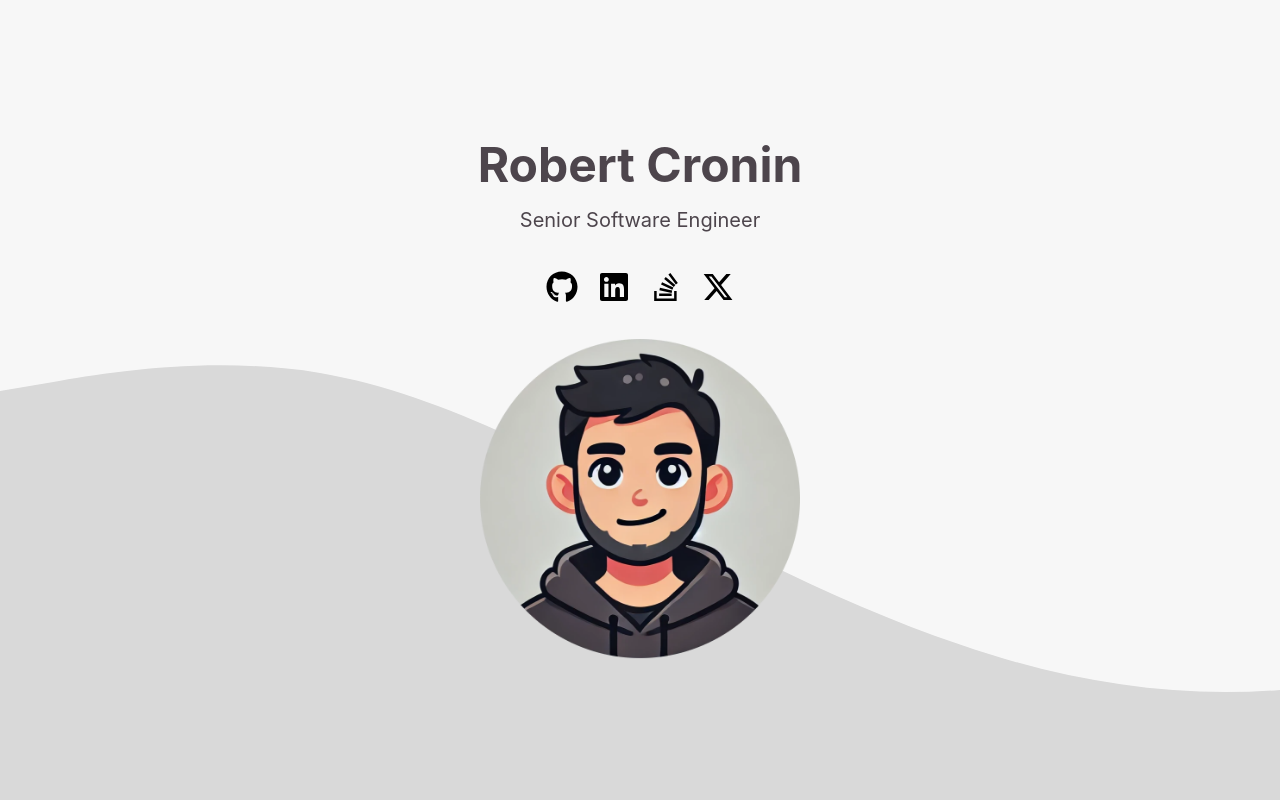
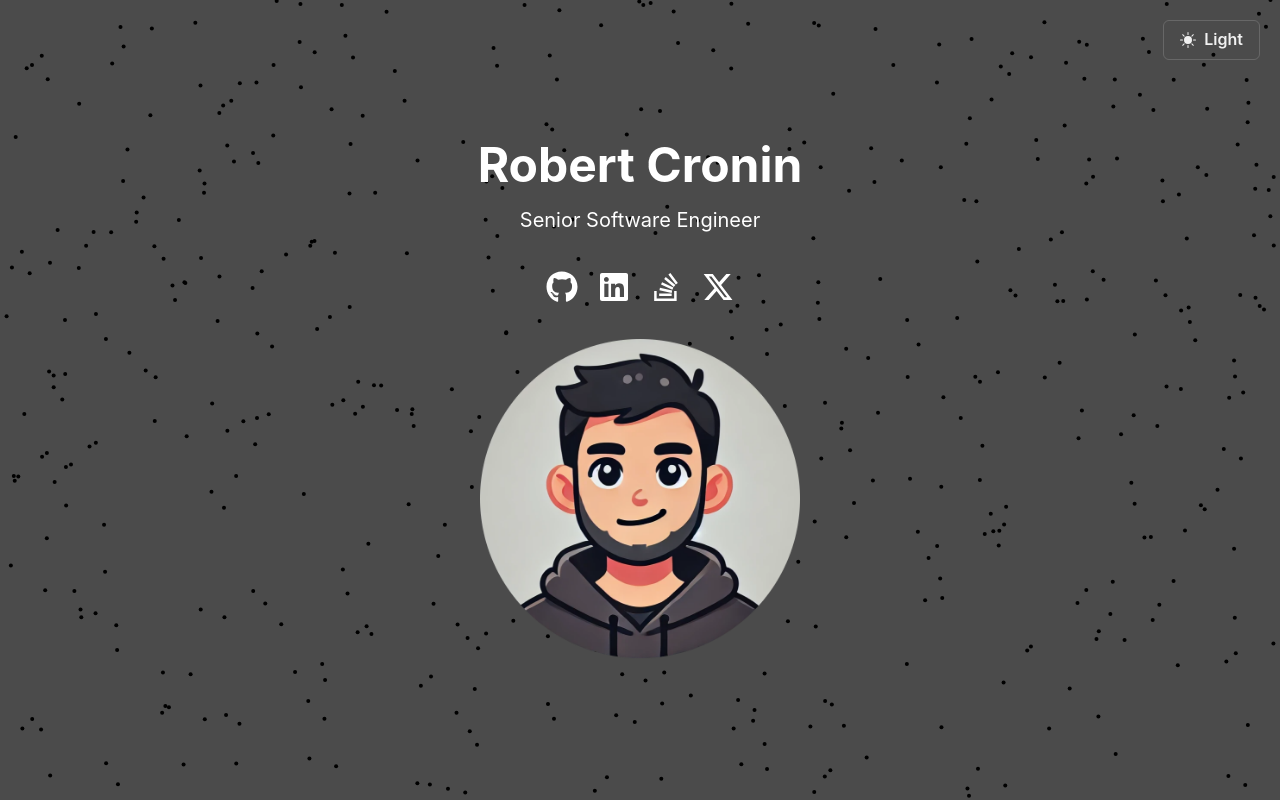
Before and after one commit to robert-cronin/robertcronin.com, a React (Vite) app: page / in a window 1280 px wide. Built offline with nearby package versions, Linux system fonts and the light colour scheme.

Commit message:
Update website and add darkmode toggle

```diff
--- a/src/App.tsx
+++ b/src/App.tsx
@@ -1,10 +1,11 @@
 import { Route, Routes } from "react-router-dom";
 import HomePage from "@/pages/HomePage";
+import ColorModeToggle from "@/components/ColorModeToggle";
 
 function App() {
   return (
     <>
-      {/* <ColorModeToggle /> */}
+      <ColorModeToggle />
       <Routes>
         <Route path="/" element={<HomePage />} />
       </Routes>
--- a/src/components/ColorModeToggle.tsx
+++ b/src/components/ColorModeToggle.tsx
@@ -17,13 +17,9 @@ import { BsMoonFill, BsSunFill } from "react-icons/bs";
 import styled from "styled-components";
 
 const Container = styled.div`
-  position: absolute;
-  top: 0;
-  left: 0;
-  padding: 1rem;
-  display: flex;
-  justify-content: center;
-  align-items: flex-start;
+  position: fixed;
+  top: 20px;
+  right: 20px;
   z-index: 1000;
 `;
 
@@ -34,11 +30,12 @@ const ColorModeToggle = () => {
     <Container>
       <Button
         onClick={toggleColorMode}
-        variant="link"
-        size="lg"
-        color={colorMode === "light" ? "gray.800" : "gray.50"}
+        variant="outline"
+        size="md"
         leftIcon={colorMode === "light" ? <BsMoonFill /> : <BsSunFill />}
-      />
+      >
+        {colorMode === "light" ? "Dark" : "Light"}
+      </Button>
     </Container>
   );
 };
--- a/src/components/hero/HeroSection.tsx
+++ b/src/components/hero/HeroSection.tsx
@@ -11,50 +11,23 @@
 // WITHOUT WARRANTIES OR CONDITIONS OF ANY KIND, either express or implied.
 // See the License for the specific language governing permissions and
 // limitations under the License.
+import React from "react";
+import avatarUrl from "@/assets/avatar.png";
+import { Box, Heading, Text, Image, VStack } from "@chakra-ui/react";
+import SocialLinks from "@/components/hero/SocialLinks";
+import ParticleFieldBackground from "@/components/hero/ParticleFieldBackground";
 
-import { motion, useAnimation } from "framer-motion";
-import { useEffect } from "react";
-import avatarUrl from "@/assets/avatar.png";
-import { Box, Heading, Image, Text, VStack } from "@chakra-ui/react";
-import SocialLinks from "@/components/hero/SocialLinks";
-
-const HeroSection = () => {
-  const controls = useAnimation();
-
-  useEffect(() => {
-    controls.start({
-      backgroundPositionX: ["0%", "100%"],
-      transition: {
-        duration: 20,
-        repeat: Infinity,
-        ease: "linear",
-      },
-    });
-  }, [controls]);
-
+const HeroSection: React.FC = () => {
   return (
-    <>
-      <Box
-        as={motion.div}
-        backgroundImage={'/hero-background.svg'}
-        backgroundSize="cover"
-        backgroundPosition="0% center"
-        position="absolute"
-        top="0"
-        left="0"
-        width="200%"
-        height="100%"
-        zIndex="1"
-        animate={controls}
-      />
+    <Box position="relative" height="100vh">
+      <ParticleFieldBackground />
       <VStack
         spacing={4}
         align="center"
         justify="center"
-        height="100vh"
+        height="100%"
         position="relative"
         zIndex="1"
-        color="#4d454c"
         textAlign="center"
       >
         <Heading as="h1" size="2xl">
@@ -69,7 +42,7 @@ const HeroSection = () => {
           width="auto"
         />
       </VStack>
-    </>
+    </Box>
   );
 };
 
--- /dev/null
+++ b/src/components/hero/ParticleFieldBackground.tsx
@@ -0,0 +1,253 @@
+// Copyright 2024 Robert Cronin
+//
+// Licensed under the Apache License, Version 2.0 (the "License");
+// you may not use this file except in compliance with the License.
+// You may obtain a copy of the License at
+//
+//     https://www.apache.org/licenses/LICENSE-2.0
+//
+// Unless required by applicable law or agreed to in writing, software
+// distributed under the License is distributed on an "AS IS" BASIS,
+// WITHOUT WARRANTIES OR CONDITIONS OF ANY KIND, either express or implied.
+// See the License for the specific language governing permissions and
+// limitations under the License.
+
+import React, { useRef, useEffect } from "react";
+import { useColorModeValue } from "@chakra-ui/react";
+
+interface Particle {
+  x: number;
+  y: number;
+  vx: number;
+  vy: number;
+  radius: number;
+  opacity: number;
+  fadeIn: boolean;
+  fadeOut: boolean;
+}
+
+const PARTICLE_COUNT = 500;
+const PARTICLE_RADIUS = 2;
+const REPULSION_STRENGTH = 300;
+const REPULSION_RADIUS = 100;
+const MAX_SPEED = 0.5;
+const MIN_SPEED = 0.1;
+const FADE_SPEED = 0.01;
+const PARTICLE_REGEN_INTERVAL = 500; // milliseconds
+const RESET_INTERVAL = 5 * 60 * 1000; // 5 minutes in milliseconds
+
+const ParticleFieldBackground: React.FC = () => {
+  const canvasRef = useRef<HTMLCanvasElement>(null);
+  const bgColor = useColorModeValue("#f7f7f7", "#4b4b4b");
+  const particleColor = useColorModeValue(
+    "rgb(75, 75, 75)",
+    "rgb(247, 247, 247)"
+  );
+
+  useEffect(() => {
+    const canvas = canvasRef.current;
+    if (!canvas) return;
+
+    const ctx = canvas.getContext("2d");
+    if (!ctx) return;
+
+    let particles: Particle[] = [];
+    let mouseX = -1000;
+    let mouseY = -1000;
+    let animationFrameId: number;
+    let regenerationInterval: NodeJS.Timeout;
+    let resetTimeout: NodeJS.Timeout;
+
+    const resizeCanvas = () => {
+      canvas.width = window.innerWidth;
+      canvas.height = window.innerHeight;
+      initializeParticles();
+    };
+
+    const createParticle = (fadeIn: boolean = true): Particle => {
+      const angle = Math.random() * 2 * Math.PI;
+      const speed = Math.random() * (MAX_SPEED - MIN_SPEED) + MIN_SPEED;
+      return {
+        x: Math.random() * canvas.width,
+        y: Math.random() * canvas.height,
+        vx: Math.cos(angle) * speed,
+        vy: Math.sin(angle) * speed,
+        radius: PARTICLE_RADIUS,
+        opacity: fadeIn ? 0 : 1,
+        fadeIn,
+        fadeOut: false,
+      };
+    };
+
+    const initializeParticles = () => {
+      particles = Array(PARTICLE_COUNT)
+        .fill(null)
+        .map(() => createParticle(false));
+    };
+
+    const applyRepulsion = (particle: Particle) => {
+      const dx = particle.x - mouseX;
+      const dy = particle.y - mouseY;
+      const distSq = dx * dx + dy * dy;
+
+      if (distSq < REPULSION_RADIUS * REPULSION_RADIUS) {
+        const dist = Math.sqrt(distSq);
+        const force = (1 - dist / REPULSION_RADIUS) * REPULSION_STRENGTH;
+        particle.vx += ((dx / dist) * force) / 1000;
+        particle.vy += ((dy / dist) * force) / 1000;
+      }
+    };
+
+    const updateParticle = (particle: Particle) => {
+      particle.x += particle.vx;
+      particle.y += particle.vy;
+
+      // Apply friction
+      particle.vx *= 0.99;
+      particle.vy *= 0.99;
+
+      // Wrap around screen
+      particle.x = (particle.x + canvas.width) % canvas.width;
+      particle.y = (particle.y + canvas.height) % canvas.height;
+
+      // Ensure minimum speed
+      const speed = Math.sqrt(
+        particle.vx * particle.vx + particle.vy * particle.vy
+      );
+      if (speed < MIN_SPEED) {
+        const scale = MIN_SPEED / speed;
+        particle.vx *= scale;
+        particle.vy *= scale;
+      }
+
+      // Limit maximum speed
+      if (speed > MAX_SPEED) {
+        const scale = MAX_SPEED / speed;
+        particle.vx *= scale;
+        particle.vy *= scale;
+      }
+
+      // Handle fading
+      if (particle.fadeIn) {
+        particle.opacity = Math.min(particle.opacity + FADE_SPEED, 1);
+        if (particle.opacity >= 1) {
+          particle.fadeIn = false;
+          particle.opacity = 1;
+        }
+      } else if (particle.fadeOut) {
+        particle.opacity = Math.max(particle.opacity - FADE_SPEED, 0);
+      }
+    };
+
+    const drawParticle = (particle: Particle) => {
+      ctx.beginPath();
+      ctx.arc(particle.x, particle.y, particle.radius, 0, Math.PI * 2);
+      ctx.fillStyle = `${particleColor.slice(0, -4)}, ${
+        particle.opacity * 0.5
+      })`;
+      ctx.fill();
+    };
+
+    const animate = () => {
+      ctx.clearRect(0, 0, canvas.width, canvas.height);
+
+      particles = particles.filter(
+        (particle) => particle.opacity > 0 || particle.fadeIn
+      );
+
+      particles.forEach((particle) => {
+        applyRepulsion(particle);
+        updateParticle(particle);
+        drawParticle(particle);
+      });
+
+      animationFrameId = requestAnimationFrame(animate);
+    };
+
+    const handleMouseMove = (event: MouseEvent) => {
+      const rect = canvas.getBoundingClientRect();
+      mouseX = event.clientX - rect.left;
+      mouseY = event.clientY - rect.top;
+    };
+
+    const handleMouseLeave = () => {
+      mouseX = -1000;
+      mouseY = -1000;
+    };
+
+    const regenerateParticles = () => {
+      const particlesToRemove = Math.floor(Math.random() * 5) + 3;
+      const particlesToAdd = Math.floor(Math.random() * 5) + 3;
+
+      // Mark random particles for removal
+      for (let i = 0; i < particlesToRemove; i++) {
+        const index = Math.floor(Math.random() * particles.length);
+        if (!particles[index].fadeOut && !particles[index].fadeIn) {
+          particles[index].fadeOut = true;
+        }
+      }
+
+      // Add new particles
+      for (let i = 0; i < particlesToAdd; i++) {
+        particles.push(createParticle(true));
+      }
+    };
+
+    const resetAnimation = () => {
+      // Fade out all existing particles
+      particles.forEach((particle) => {
+        particle.fadeOut = true;
+        particle.fadeIn = false;
+      });
+
+      // After all particles have faded out, reinitialize
+      setTimeout(() => {
+        initializeParticles();
+      }, 1000 / FADE_SPEED);
+
+      // Reset the timeout
+      resetTimeout = setTimeout(resetAnimation, RESET_INTERVAL);
+    };
+
+    const startAnimation = () => {
+      resizeCanvas();
+      animate();
+      regenerationInterval = setInterval(
+        regenerateParticles,
+        PARTICLE_REGEN_INTERVAL
+      );
+      resetTimeout = setTimeout(resetAnimation, RESET_INTERVAL);
+    };
+
+    startAnimation();
+
+    window.addEventListener("resize", resizeCanvas);
+    canvas.addEventListener("mousemove", handleMouseMove);
+    canvas.addEventListener("mouseleave", handleMouseLeave);
+
+    return () => {
+      window.removeEventListener("resize", resizeCanvas);
+      canvas.removeEventListener("mousemove", handleMouseMove);
+      canvas.removeEventListener("mouseleave", handleMouseLeave);
+      cancelAnimationFrame(animationFrameId);
+      clearInterval(regenerationInterval);
+      clearTimeout(resetTimeout);
+    };
+  }, [bgColor, particleColor]);
+
+  return (
+    <canvas
+      ref={canvasRef}
+      style={{
+        position: "absolute",
+        top: 0,
+        left: 0,
+        width: "100%",
+        height: "100%",
+        background: bgColor,
+      }}
+    />
+  );
+};
+
+export default ParticleFieldBackground;
--- a/src/components/hero/SocialLinks.tsx
+++ b/src/components/hero/SocialLinks.tsx
@@ -15,6 +15,15 @@
 import styled from "styled-components";
 import { FaGithub, FaLinkedin, FaStackOverflow } from "react-icons/fa";
 import { FaXTwitter } from "react-icons/fa6";
+import { useColorModeValue } from "@chakra-ui/react";
+
+// Hover colors map
+const hoverColors = {
+  github: "#4078c0",
+  linkedin: "#0073b1",
+  stackoverflow: "#f48024",
+  xTwitter: "#e7e9ea",
+};
 
 const SocialContainer = styled.div`
   display: flex;
@@ -24,35 +33,27 @@ const SocialContainer = styled.div`
   padding: 20px;
 `;
 
-const IconLink = styled.a`
-  color: #000;
+const IconLink = styled.a<{ color: string; hoverColor: string }>`
   font-size: 2rem;
   transition: color 0.3s;
+  color: ${(props) => props.color};
 
   &:hover {
-    color: #0073b1;
-  }
-
-  &:nth-child(1):hover {
-    color: #4078c0;
-  }
-
-  &:nth-child(2):hover {
-    color: #0073b1;
-  }
-
-  &:nth-child(3):hover {
-    color: #f48024;
+    color: ${(props) => props.hoverColor};
   }
 `;
 
 const SocialLinks = () => {
+  const iconColor = useColorModeValue("gray.800", "white");
+
   return (
     <SocialContainer>
       <IconLink
         href="https://github.com/robert-cronin"
         target="_blank"
         rel="noopener noreferrer"
+        color={iconColor}
+        hoverColor={hoverColors.github}
       >
         <FaGithub />
       </IconLink>
@@ -60,6 +61,8 @@ const SocialLinks = () => {
         href="https://www.linkedin.com/in/robbiecronin/"
         target="_blank"
         rel="noopener noreferrer"
+        color={iconColor}
+        hoverColor={hoverColors.linkedin}
       >
         <FaLinkedin />
       </IconLink>
@@ -67,6 +70,8 @@ const SocialLinks = () => {
         href="https://stackoverflow.com/users/7644072/robbie-cronin"
         target="_blank"
         rel="noopener noreferrer"
+        color={iconColor}
+        hoverColor={hoverColors.stackoverflow}
       >
         <FaStackOverflow />
       </IconLink>
@@ -74,6 +79,8 @@ const SocialLinks = () => {
         href="https://x.com/robcronin"
         target="_blank"
         rel="noopener noreferrer"
+        color={iconColor}
+        hoverColor={hoverColors.xTwitter}
       >
         <FaXTwitter />
       </IconLink>
--- a/src/components/portfolio/PortfolioSection.tsx
+++ b/src/components/portfolio/PortfolioSection.tsx
@@ -14,13 +14,14 @@
 
 import * as React from "react";
 import styled from "styled-components";
+import { Box, useColorModeValue } from "@chakra-ui/react";
 import JueJuURL from "@/assets/jueju.png";
 import KubeMedic from "@/assets/kubemedic.png";
 import Homelab from "@/assets/homelab.png";
 import MindscriptGo from "@/assets/mindscript-go.png";
 import RobertCroninCom from "@/assets/robertcronincom.png";
 
-const PortfolioContainer = styled.div`
+const PortfolioContainer = styled(Box)`
   height: 100vh;
   overflow-y: scroll;
   width: 100%;
@@ -43,23 +44,22 @@ const PortfolioTitle = styled.h2`
   margin-bottom: 2rem;
 `;
 
-const PortfolioBanner = styled.div<{
+const PortfolioBanner = styled(Box)<{
   direction: "left" | "right";
-  color: string;
 }>`
   display: flex;
-  flex-direction: ${(props) =>
+  flex-direction: ${(props: { direction: "left" | "right" }) =>
     props.direction === "left" ? "row" : "row-reverse"};
-  background-color: ${(props) => props.color};
   margin-bottom: 2rem;
   padding: 2rem;
   border-radius: 8px;
   box-shadow: 0 0 10px rgba(0, 0, 0, 0.1);
+  transition: transform 0.2s, box-shadow 0.2s;
 
-  transition: transform 0.2s;
   &:hover {
     transform: scale(1.03);
     cursor: pointer;
+    box-shadow: 0 0 15px rgba(0, 0, 0, 0.2);
   }
 
   @media (max-width: 768px) {
@@ -110,7 +110,8 @@ const portfolioItems: PortfolioItem[] = [
   },
   {
     title: "KubeMedic",
-    description: "An intelligent Kubernetes diagnostics tool leveraging OpenAI's GPT-4o mini for advanced troubleshooting and best practices.",
+    description:
+      "An intelligent Kubernetes diagnostics tool leveraging OpenAI's GPT-4o mini for advanced troubleshooting and best practices.",
     url: "https://github.com/robert-cronin/kubemedic",
     imageUrl: KubeMedic,
     direction: "left" as const,
@@ -141,25 +142,29 @@ const portfolioItems: PortfolioItem[] = [
   },
 ];
 
-const progressiveShades = [
-  "#f0f0f0",
-  "#e0e0e0",
-  "#d0d0d0",
-  "#c0c0c0",
-  "#b0b0b0",
-];
+const PortfolioSection: React.FC = () => {
+  const bgColor = useColorModeValue("gray.50", "gray.800");
+  const textColor = useColorModeValue("gray.800", "gray.100");
+  const bannerBgColor = useColorModeValue("white", "gray.700");
+  const bannerShadowColor = useColorModeValue(
+    "rgba(0, 0, 0, 0.1)",
+    "rgba(255, 255, 255, 0.1)"
+  );
 
-const PortfolioSection: React.FC = () => {
   return (
-    <PortfolioContainer>
+    <PortfolioContainer bg={bgColor} color={textColor}>
       <PortfolioContent>
         <PortfolioTitle>Hobby Projects</PortfolioTitle>
         {portfolioItems.map((item, index) => (
           <PortfolioBanner
             key={index}
             direction={item.direction}
-            color={progressiveShades[index % progressiveShades.length]}
+            bg={bannerBgColor}
+            boxShadow={`0 0 10px ${bannerShadowColor}`}
             onClick={() => window.open(item.url, "_blank")}
+            _hover={{
+              boxShadow: `0 0 15px ${bannerShadowColor}`,
+            }}
           >
             <BannerImage src={item.imageUrl} alt={item.title} />
             <BannerContent>
--- a/src/components/skills/SkillCategory.tsx
+++ b/src/components/skills/SkillCategory.tsx
@@ -13,6 +13,7 @@
 // limitations under the License.
 
 import styled, { css, keyframes } from "styled-components";
+import { useColorModeValue, Box } from "@chakra-ui/react";
 import { IconType } from "react-icons";
 
 const scroll = keyframes`
@@ -38,6 +39,7 @@ const ScrollContent = styled.div<{
   display: flex;
   gap: 1rem;
   width: max-content;
+  align-items: center;
   height: 100%;
 
   ${({ direction, duration }) => css`
@@ -50,11 +52,9 @@ const ScrollContent = styled.div<{
   }
 `;
 
-const SkillCard = styled.div`
+const SkillCard = styled(Box)`
   position: relative;
   flex: 0 0 auto;
-  background-color: #ffffff;
-  border: 1px solid #e0e0e0;
   border-radius: 0.5rem;
   width: 5rem;
   height: 5rem;
@@ -74,9 +74,9 @@ const SkillCard = styled.div`
   }
 `;
 
-const SkillIcon = styled.div`
+const SkillIcon = styled.div<{ color: string }>`
   font-size: 3rem;
-  color: #333333;
+  color: ${(props) => props.color};
 
   @media (max-width: 768px) {
     font-size: 2rem;
@@ -152,25 +152,28 @@ const SkillCategory: React.FC<SkillCategoryProps> = ({ skills, direction }) => {
     ...skills,
     ...skills,
   ];
+  const bgColor = useColorModeValue("white", "gray.700");
+  const iconColor = useColorModeValue("gray", "white");
+  const borderColor = useColorModeValue("gray.200", "gray.600");
 
   return (
-    <>
     <ScrollContainer>
       <LeftBlur />
-        <ScrollContent
-          direction={direction}
-          duration={repeatedSkills.length * 2}
+      <ScrollContent direction={direction} duration={repeatedSkills.length * 2}>
+        {repeatedSkills.map((skill, index) => (
+          <SkillCard
+            key={index}
+            bg={bgColor}
+            borderColor={borderColor}
+            borderWidth="1px"
           >
-          {repeatedSkills.map((skill, index) => (
-            <SkillCard key={index}>
-              <SkillIcon as={skill.icon} />
+            <SkillIcon as={skill.icon} color={iconColor} />
             <SkillPopup>{skill.name}</SkillPopup>
           </SkillCard>
         ))}
       </ScrollContent>
       <RightBlur />
     </ScrollContainer>
-    </>
   );
 };
 
--- a/src/components/skills/SkillsSection.tsx
+++ b/src/components/skills/SkillsSection.tsx
@@ -18,6 +18,7 @@ import * as si from "react-icons/si";
 import * as di from "react-icons/di";
 import * as tb from "react-icons/tb";
 import SkillCategory, { SkillCategoryProps } from "./SkillCategory";
+import { useColorModeValue, Box, Heading, Text } from "@chakra-ui/react";
 import styled from "styled-components";
 
 const frontendSkills = [
@@ -102,20 +103,19 @@ const toolsSkills = [
   { icon: si.SiGnubash, name: "GnuBash" },
 ];
 
-const SkillsContainer = styled.div`
+const SkillsContainer = styled(Box)`
   display: flex;
   flex-direction: column;
   justify-content: space-between;
   align-items: center;
   padding-top: 1rem;
   padding-bottom: 1rem;
-  height: 100vh;
+  min-height: 100vh;
 `;
 
-const SkillsHeading = styled.h1`
+const SkillsHeading = styled(Heading)`
   font-size: 2rem;
   font-weight: 600;
-  font-size: 2rem;
   padding: 0 1rem;
 
   @media (max-width: 768px) {
@@ -123,9 +123,8 @@ const SkillsHeading = styled.h1`
   }
 `;
 
-const SkillsText = styled.p`
+const SkillsText = styled(Text)`
   text-align: center;
-  color: #333333;
   max-width: 800px;
   font-size: 1.2rem;
   padding: 0.5rem 0.5rem;
@@ -136,6 +135,9 @@ const SkillsText = styled.p`
 `;
 
 const SkillsSection = () => {
+  const bgColor = useColorModeValue("gray.50", "gray.800");
+  const textColor = useColorModeValue("gray.800", "gray.100");
+
   const categories: SkillCategoryProps[] = [
     { title: "Frontend", skills: frontendSkills, direction: "right" },
     { title: "Backend", skills: backendSkills, direction: "right" },
@@ -146,7 +148,7 @@ const SkillsSection = () => {
   ];
 
   return (
-    <SkillsContainer>
+    <SkillsContainer bg={bgColor} color={textColor}>
       <SkillsHeading>Technologies</SkillsHeading>
       <SkillsText>
         Throughout my career and education, I've developed proficiency with a
--- a/src/main.tsx
+++ b/src/main.tsx
@@ -1,5 +1,5 @@
 import React from "react";
-import { ChakraProvider } from "@chakra-ui/react";
+import { ChakraProvider, ColorModeScript } from "@chakra-ui/react";
 import ReactDOM from "react-dom/client";
 import App from "./App.tsx";
 import { BrowserRouter } from "react-router-dom";
@@ -30,6 +30,7 @@ ReactDOM.createRoot(document.getElementById("root")!).render(
   <React.StrictMode>
     <BrowserRouter>
       <ChakraProvider theme={theme}>
+        <ColorModeScript initialColorMode={theme.config.initialColorMode} />
         <GlobalStyles />
         <App />
       </ChakraProvider>
--- a/src/theme.tsx
+++ b/src/theme.tsx
@@ -15,6 +15,10 @@
 import { extendTheme } from "@chakra-ui/react";
 
 const theme = extendTheme({
+  config: {
+    initialColorMode: "dark",
+    useSystemColorMode: false,
+  },
   colors: {
     gray: {
       50: "#f7f7f7",
@@ -28,9 +32,27 @@ const theme = extendTheme({
       800: "#4b4b4b",
       900: "#363636",
     },
+    brand: {
+      50: "#e0f0ff",
+      100: "#b8d9ff",
+      200: "#8fc2ff",
+      300: "#66abff",
+      400: "#3d94ff",
+      500: "#147dff",
+      600: "#0061cc",
+      700: "#004799",
+      800: "#002d66",
+      900: "#001433",
+    },
   },
-  initialColorMode: "light",
-  useSystemColorMode: false,
+  styles: {
+    global: (props: { colorMode: string; }) => ({
+      body: {
+        bg: props.colorMode === "dark" ? "gray.800" : "white",
+        color: props.colorMode === "dark" ? "white" : "gray.800",
+      },
+    }),
+  },
 });
 
 export default theme;
```
Lines whose indentation alone changed are shown as unchanged.
